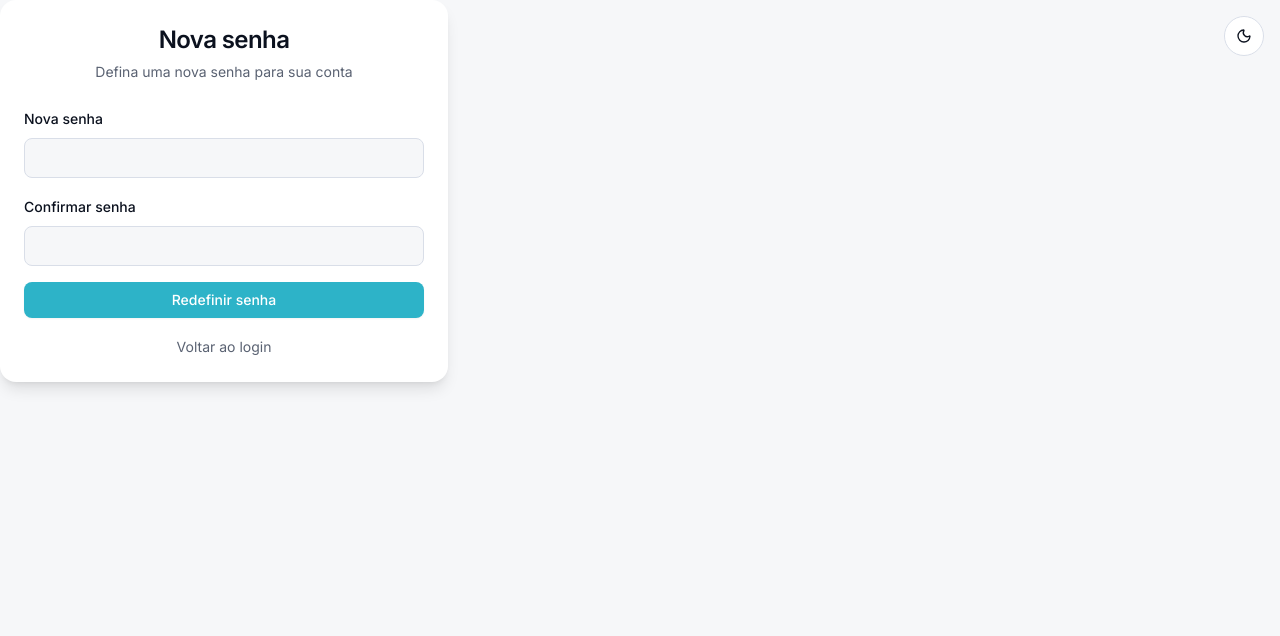
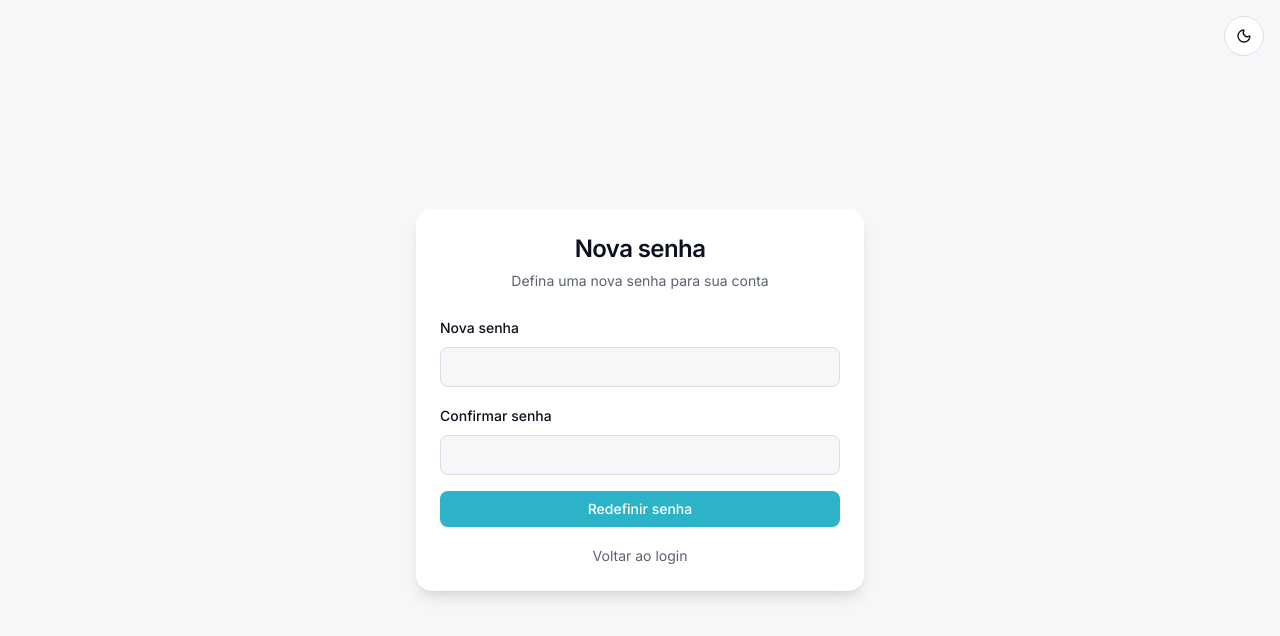
Before and after one commit to joritodev/Samps, a Next.js app: page /reset-password/1 in a window 1280 px wide. Shown: the top 636 px of the page. Built offline with nearby package versions, Linux system fonts and the light colour scheme; no server answers.

Commit message:
fix(auth): centraliza forms restantes no shell Samps
Co-authored-by: Cursor <cursoragent@cursor.com>

```diff
--- a/app/(auth)/convite/[token]/page.tsx
+++ b/app/(auth)/convite/[token]/page.tsx
@@ -27,6 +27,7 @@ export default async function AcceptInvitePage({
 
   if (state !== "valid" || !invite?.user) {
     return (
+      <div className="mx-auto flex min-h-dvh items-center justify-center p-6">
         <Card className="w-full max-w-md rounded-2xl border-0 shadow-lg">
           <CardHeader className="text-center">
             <CardTitle className="text-2xl">Convite indisponível</CardTitle>
@@ -38,14 +39,17 @@ export default async function AcceptInvitePage({
             </Button>
           </CardContent>
         </Card>
+      </div>
     );
   }
 
   return (
+    <div className="mx-auto flex min-h-dvh items-center justify-center p-6">
       <AcceptInviteForm
         token={params.token}
         defaultName={invite.user.name}
         email={invite.user.email}
       />
+    </div>
   );
 }
--- a/app/(auth)/first-access/page.tsx
+++ b/app/(auth)/first-access/page.tsx
@@ -11,10 +11,12 @@ export default async function FirstAccessPage() {
   }
 
   return (
-    <FirstAccessForm
-      userId={user.id}
-      defaultName={user.name}
-      email={user.email}
-    />
+    <div className="mx-auto flex min-h-dvh items-center justify-center p-6">
+      <FirstAccessForm
+        userId={user.id}
+        defaultName={user.name}
+        email={user.email}
+      />
+    </div>
   );
 }
--- a/app/(auth)/forgot-password/page.tsx
+++ b/app/(auth)/forgot-password/page.tsx
@@ -1,5 +1,9 @@
 import { ForgotPasswordForm } from "@/components/auth/forgot-password-form";
 
 export default function ForgotPasswordPage() {
-  return <ForgotPasswordForm />;
+  return (
+    <div className="mx-auto flex min-h-dvh items-center justify-center p-6">
+      <ForgotPasswordForm />
+    </div>
+  );
 }
--- a/app/(auth)/reset-password/[token]/page.tsx
+++ b/app/(auth)/reset-password/[token]/page.tsx
@@ -6,5 +6,9 @@ export default async function ResetPasswordPage({
   params: Promise<{ token: string }>;
 }) {
   const { token } = await params;
-  return <ResetPasswordForm token={token} />;
+  return (
+    <div className="mx-auto flex min-h-dvh items-center justify-center p-6">
+      <ResetPasswordForm token={token} />
+    </div>
+  );
 }
```
Lines whose indentation alone changed are shown as unchanged.
